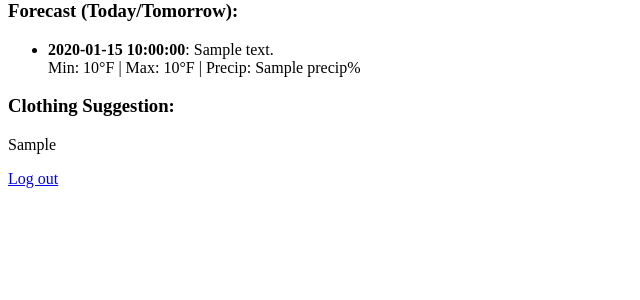
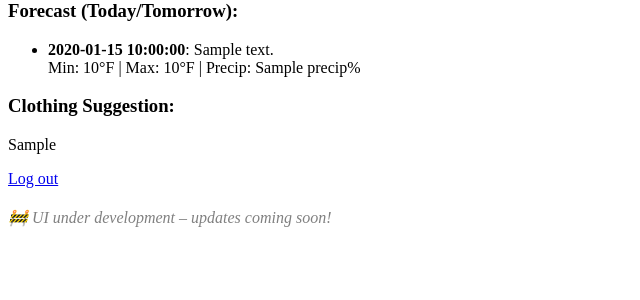
Before and after one commit to BryanCarreon/WeatherFit, a Flask app: template templates/dashboard.html in a window 1280 px wide. Shown: the part 181-481 px from the top of the page, without its empty margins (0-640 px from the left). Run offline with Flask 3, Linux system fonts and the light colour scheme; the template is opened without the code that fills it: most values are stand-ins (such as "Sample title", 1, 10 or a date in 2020).

Commit message:
temp. message for future update to UI

```diff
--- a/templates/dashboard.html
+++ b/templates/dashboard.html
@@ -32,5 +32,9 @@
     <p>{{ ai_suggestion }}</p>
 
     <a href="/logout">Log out</a>
+    <p style="color: gray; font-style: italic; margin-top: 20px;">
+  🚧 UI under development – updates coming soon!
+</p>
+
 </body>
 </html>
--- a/templates/login.html
+++ b/templates/login.html
@@ -9,5 +9,9 @@
     <input type="submit" value="Log In">
   </form>
   <a href="/signup">Don't have an account? Sign up</a>
+  <p style="color: gray; font-style: italic; margin-top: 20px;">
+  🚧 UI under development – updates coming soon!
+</p>
+
 </body>
 </html>
--- a/templates/signup.html
+++ b/templates/signup.html
@@ -10,5 +10,9 @@
     <input type="submit" value="Sign Up">
   </form>
   <a href="/login">Already have an account? Log in</a>
+  <p style="color: gray; font-style: italic; margin-top: 20px;">
+  🚧 UI under development – updates coming soon!
+</p>
+
 </body>
 </html>
```
